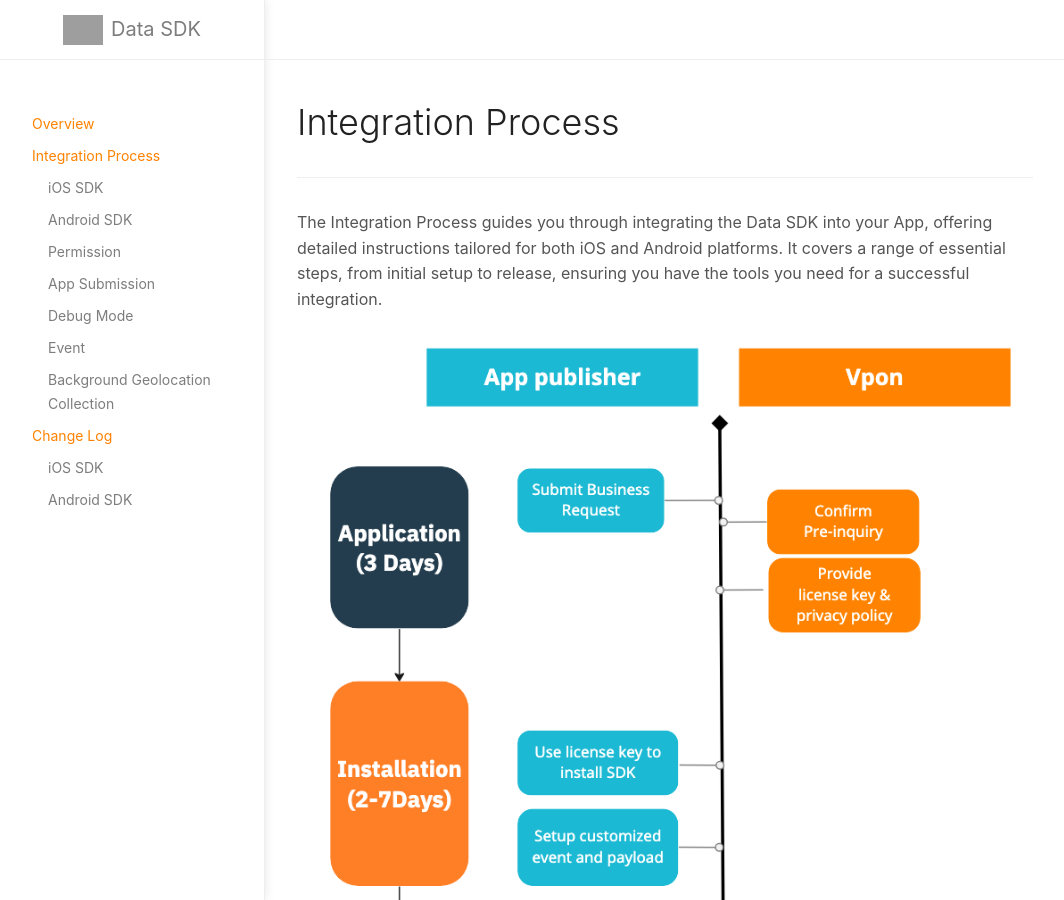
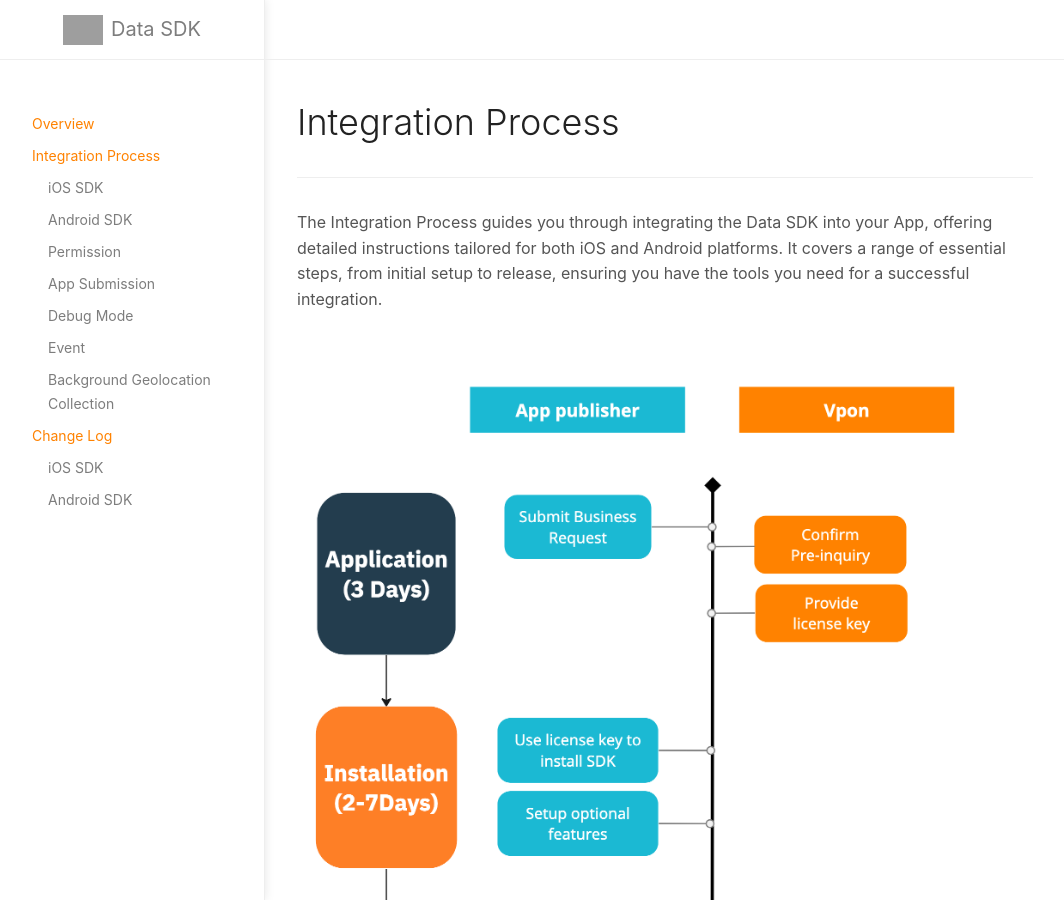
Before and after one commit to vpon-data/data-sdk, a Jekyll site: the page built from docs/IntegrationProcess.md, in a window 1280 px wide and 900 px high. Shown: the whole window, without its empty margins (107-1171 px from the left). Built offline with Jekyll 4.4.1, drawn with Linux system fonts in a browser that asks for light colours; grey boxes are pictures that could not be loaded.

Commit message:
Update Integration Process

```diff
--- a/docs/IntegrationProcess.md
+++ b/docs/IntegrationProcess.md
@@ -14,7 +14,7 @@ lang:           "en"
 The Integration Process guides you through integrating the Data SDK into your App, offering detailed instructions tailored for both iOS and Android platforms. It covers a range of essential steps, from initial setup to release, ensuring you have the tools you need for a successful integration.
 
 
-![](/docs/images/integration_process_4.png)
+![](/docs/images/integration_process_5.png)
 
 | Step | Role        | Task                                                                                                    | Duration          |
 |------|-------------|---------------------------------------------------------------------------------------------------------|-------------------|
```
